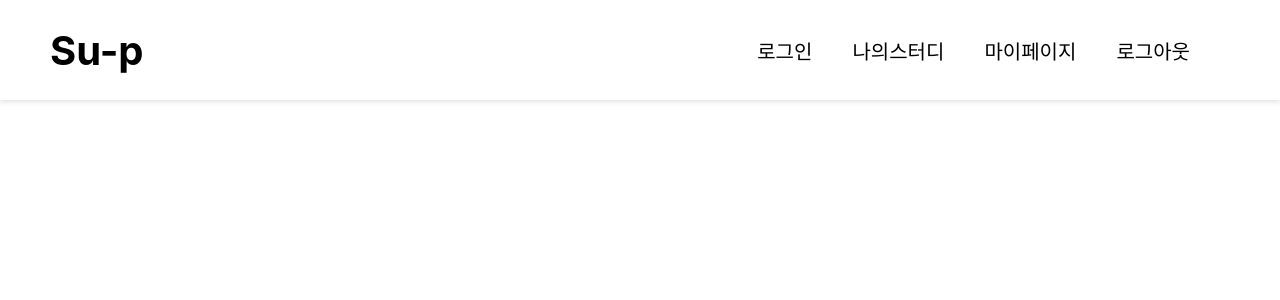
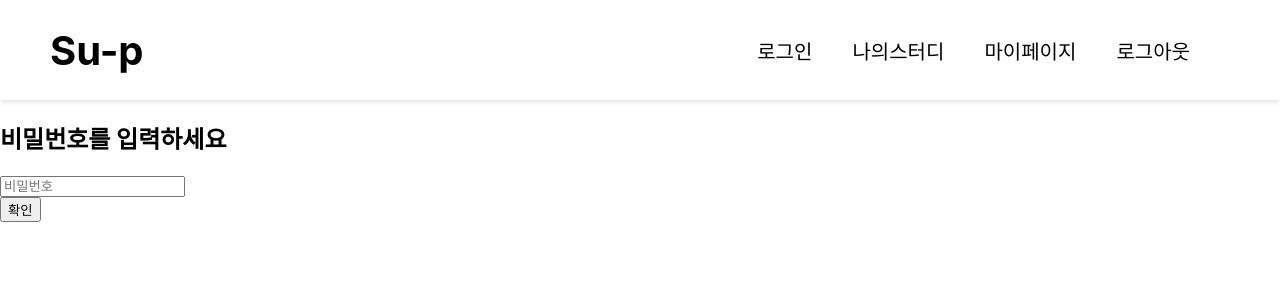
Before and after one commit to seoyeonDev/Su-p, a React (Create React App) app in the folder Frontend/: page /inputPassword in a window 1280 px wide. Shown: the top 300 px of the page. Built offline with nearby package versions, Linux system fonts and the light colour scheme.

Commit message:
issue275 : 봉선호 : member : FE 마이페이지 접속 위한 비밀번호 검증 페이지 추가

```diff
--- a/Frontend/src/App.js
+++ b/Frontend/src/App.js
@@ -12,6 +12,7 @@ import MyPage from "./pages/member/mypage/MyPage";
 import Info from "./pages/member/mypage/Info";
 import ChangePwd from "./pages/member/mypage/ChangePwd";
 import MemberOut from "./pages/member/mypage/MemberOut";
+import InputPassword from "./pages/member/mypage/InputPassword";
 
 import JoinedList from "./pages/joinedgroup/JoinedList";
 
@@ -41,6 +42,7 @@ function App() {
         <Route path="/mypage/*" element={<MyPage/>}></Route>
         <Route path="/findId" element={<FindId/>}></Route>
         <Route path="/findPwd" element={<FindPwd/>}></Route>
+        <Route path="/inputPassword" element={<InputPassword/>}></Route>
 
         {/* 스터디그룹 */}
         <Route path="/studylist" element={<StudyList/>}></Route>
--- a/Frontend/src/components/Header.js
+++ b/Frontend/src/components/Header.js
@@ -39,7 +39,7 @@ function Header() {
           {/* 임시로 만들어 놓은 링크, 서버 완성 되면 밑 부분을 쓸거임 */}
           <li className="header-list"><a href="/login">로그인</a></li>
           <li className="header-list"><a href="/mystudy">나의스터디</a></li>
-          <li className="header-list"><a href="/mypage">마이페이지</a></li>
+          <li className="header-list"><a href="/inputPassword">마이페이지</a></li>
           <li className="header-list"><div className="logoutBtn" onClick={handleLogout}>로그아웃</div></li>
 
           {/* 서버에서 유저 정보 가져오는 함수 만든 후 주석 해제
--- /dev/null
+++ b/Frontend/src/pages/member/mypage/InputPassword.js
@@ -0,0 +1,44 @@
+import React, { useState } from 'react';
+import axios from 'axios';
+import { useNavigate } from 'react-router-dom';
+
+const InputPassword = () => {
+    const user_id = localStorage.getItem('loginId');
+    const [password, setPassword] = useState('');
+    const navigate = useNavigate();
+
+    const handlePasswordChange = (e) => {
+        setPassword(e.target.value);
+    };
+
+    const handleSubmit = (e) => {
+        e.preventDefault();
+        axios.get('http://localhost:3000/member/inputPassword', {
+           params: {
+            user_id: user_id,
+            password: password
+            }
+        })
+            .then(response => {
+                if(response.data) {
+                    navigate('/mypage');
+                } else {
+                    alert('비밀번호가 올바르지 않습니다.');
+                }
+            });
+  };
+
+  return (
+    <div className="input-password">
+      <h2>비밀번호를 입력하세요</h2>
+      <form onSubmit={handleSubmit}>
+        <div>
+          <input type="password" value={password} onChange={handlePasswordChange} placeholder="비밀번호"/>
+        </div>
+        <button type="submit">확인</button>
+      </form>
+    </div>
+  );
+};
+
+export default InputPassword;
```
